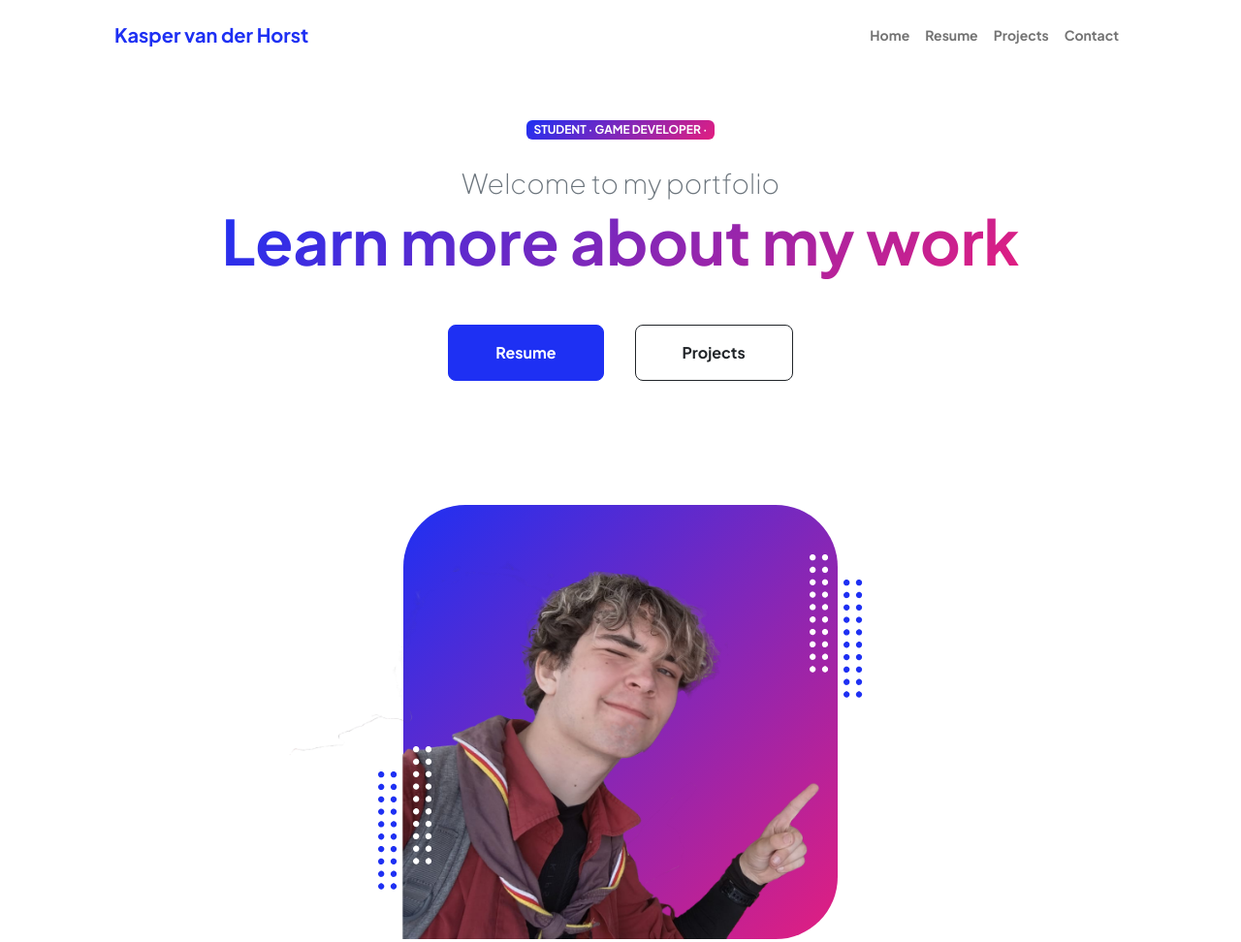
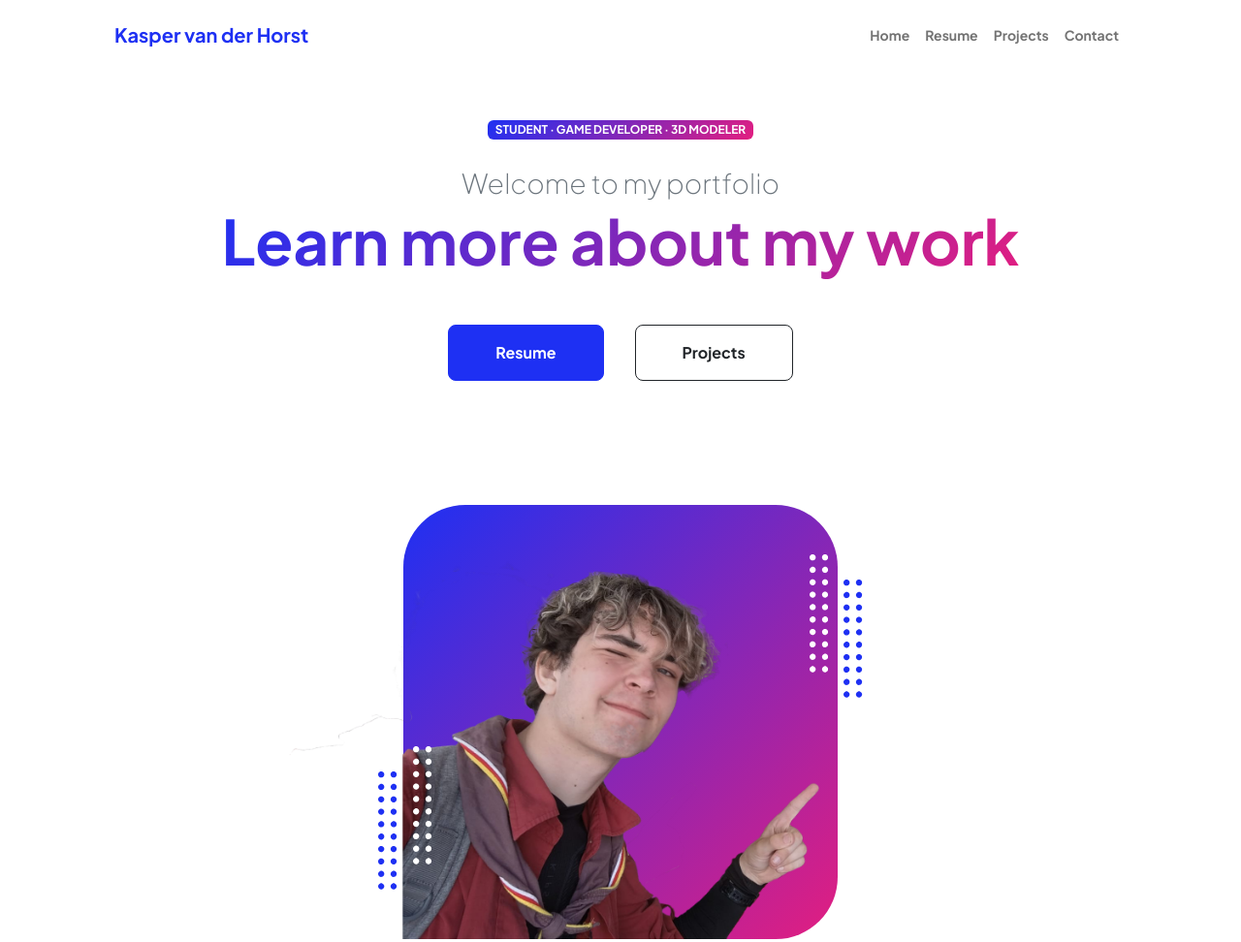
Before and after one commit to crosshair15/Portfolio, a plain HTML site: page index.html in a window 1280 px wide. Shown: the top 972 px of the page at 97% size. Drawn offline with nearby package versions, Linux system fonts and the light colour scheme.

Commit message:
Update index.html

```diff
--- a/index.html
+++ b/index.html
@@ -41,7 +41,7 @@
                         <div class="col-xxl-5">
                             <!-- Header text content-->
                             <div class="text-center text-xxl-start">
-                                <div class="badge bg-gradient-primary-to-secondary text-white mb-4"><div class="text-uppercase">Student &middot; Game Developer &middot;</div></div>
+                                <div class="badge bg-gradient-primary-to-secondary text-white mb-4"><div class="text-uppercase">Student &middot; Game Developer &middot; 3D modeler</div></div>
                                 <div class="fs-3 fw-light text-muted">Welcome to my portfolio</div>
                                 <h1 class="display-3 fw-bolder mb-5"><span class="text-gradient d-inline">Learn more about my work</span></h1>
                                 <div class="d-grid gap-3 d-sm-flex justify-content-sm-center justify-content-xxl-start mb-3">
```
